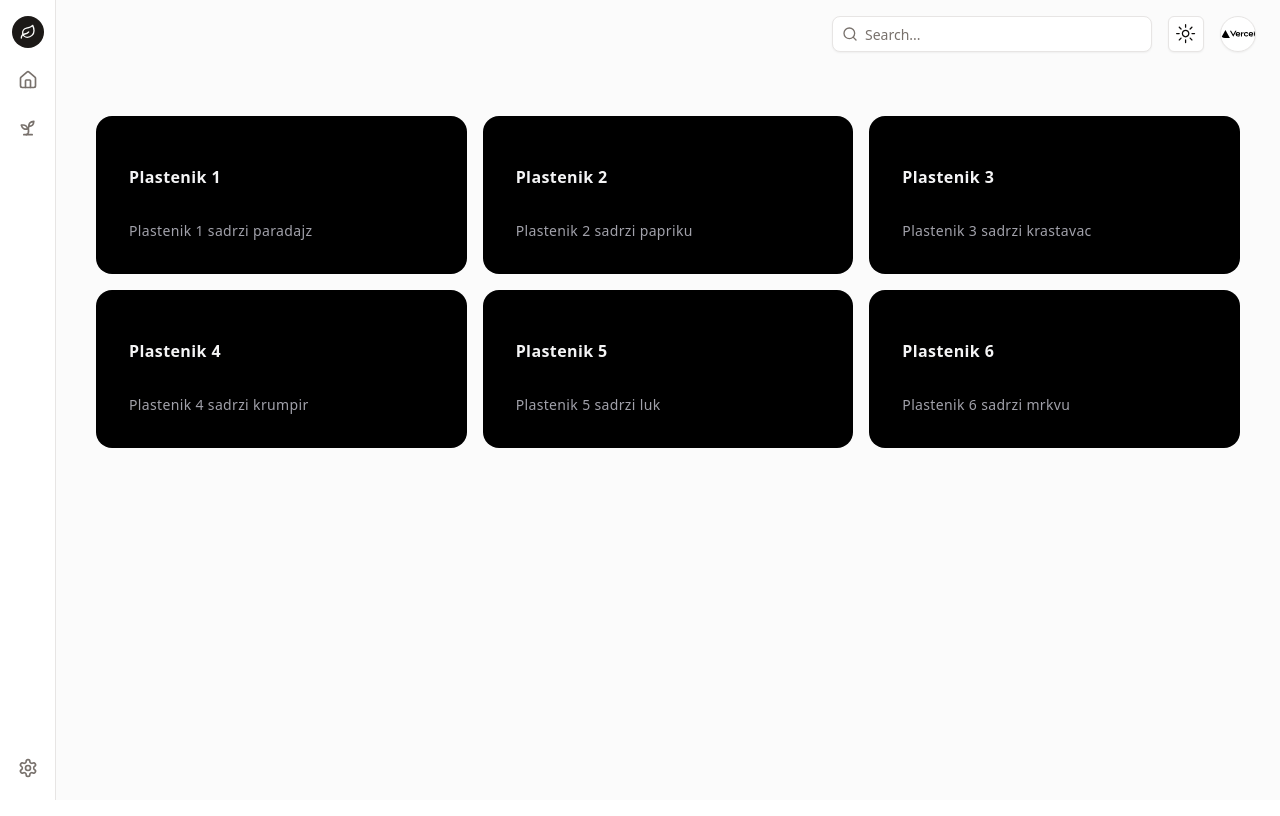
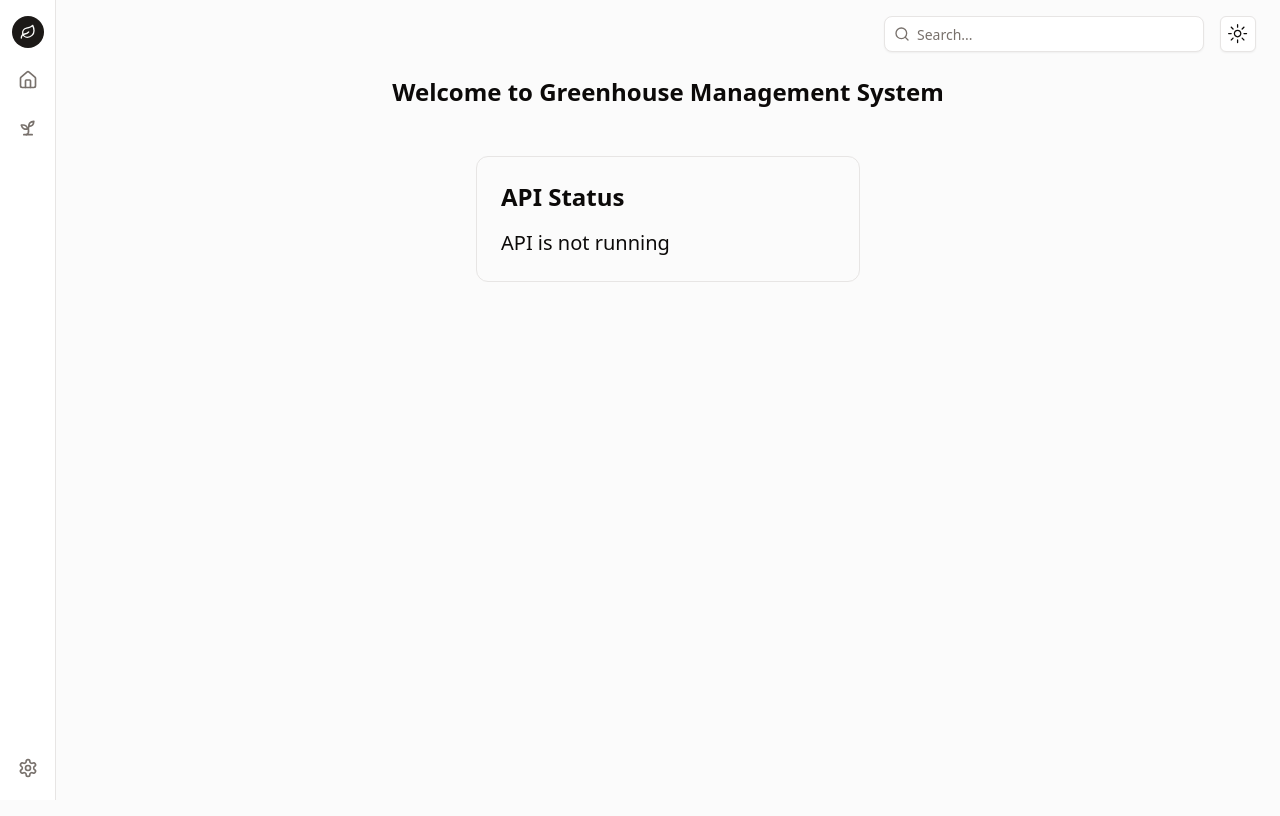
Before and after one commit to BranimirMedvedec/greenhouse-management-system, a Next.js app: page / in a window 1280 px wide. Shown: the top 816 px of the page. Built offline with nearby package versions, Linux system fonts and the light colour scheme.

Commit message:
home page, greenhouse page

```diff
--- a/app/greenhouse/[id]/page.js
+++ b/app/greenhouse/[id]/page.js
@@ -9,7 +9,7 @@ import { Input } from "@/components/ui/input";
 import { RadioGroup, RadioGroupItem } from "@/components/ui/radio-group";
 import { Button } from "@/components/ui/button";
 
-export default function GreenhousePage () {
+export default function Greenhouse() {
 	const [temperature, setTemperature] = useState('');
 	const [humidity, setHumidity] = useState('');
 	const [mode, setMode] = useState('automatic');
--- /dev/null
+++ b/app/greenhouse/page.js
@@ -0,0 +1,43 @@
+"use client"
+import { HoverEffect } from "@/components/ui/card-hover-effect"
+
+export const greenhouses = [
+	{
+		title: "Plastenik 1",
+		description: "Plastenik 1 sadrzi paradajz",
+		link: "/greenhouse/1",
+	},
+	{
+		title: "Plastenik 2",
+		description: "Plastenik 2 sadrzi papriku",
+		link: "/greenhouse/2",
+	},
+	{
+		title: "Plastenik 3",
+		description: "Plastenik 3 sadrzi krastavac",
+		link: "/greenhouse/3",
+	},
+	{
+		title: "Plastenik 4",
+		description: "Plastenik 4 sadrzi krumpir",
+		link: "/greenhouse/4",
+	},
+	{
+		title: "Plastenik 5",
+		description: "Plastenik 5 sadrzi luk",
+		link: "/greenhouse/5",
+	},
+	{
+		title: "Plastenik 6",
+		description: "Plastenik 6 sadrzi mrkvu",
+		link: "/greenhouse/6",
+	},
+]
+
+export default function GreenhouseHome() {
+	return (
+		<div className="max-w-7xl mx-auto px-8">
+			<HoverEffect items={greenhouses} />
+		</div>
+	)
+}
--- a/app/layout.js
+++ b/app/layout.js
@@ -17,7 +17,9 @@ export const metadata = {
 
 export default function RootLayout({ children }) {
 	return (
-		<html lang="en">
+		<html
+			lang="en"
+			suppressHydrationWarning>
 			<body
 				className={cn(
 					"min-h-screen bg-background font-sans antialiased",
--- a/app/page.js
+++ b/app/page.js
@@ -1,44 +1,21 @@
-"use client"
-import { HoverEffect } from "@/components/ui/card-hover-effect"
-
-export const greenhouses = [
-	{
-		title: "Plastenik 1",
-		description: "Plastenik 1 sadrzi paradajz",
-		link: "/greenhouse/1",
-	},
-	{
-		title: "Plastenik 2",
-		description: "Plastenik 2 sadrzi papriku",
-		link: "/greenhouse/2",
-	},
-	{
-		title: "Plastenik 3",
-		description: "Plastenik 3 sadrzi krastavac",
-		link: "/greenhouse/3",
-	},
-	{
-		title: "Plastenik 4",
-		description: "Plastenik 4 sadrzi krumpir",
-		link: "/greenhouse/4",
-	},
-	{
-		title: "Plastenik 5",
-		description: "Plastenik 5 sadrzi luk",
-		link: "/greenhouse/5",
-	},
-	{
-		title: "Plastenik 6",
-		description: "Plastenik 6 sadrzi mrkvu",
-		link: "/greenhouse/6",
-	},
-]
+import { checkApiStatus } from "@/lib/actions"
 
 export default function Home() {
+	// const message = checkApiStatus()
+	const message = { message: "API is not running" }
 
 	return (
-		<div className="max-w-7xl mx-auto px-8">
-			<HoverEffect items={greenhouses} />
+		<div className="flex flex-col items-center min-h-screen py-2">
+			<h1 className="text-2xl font-bold">
+				Welcome to Greenhouse Management System
+			</h1>
+
+			<div className="flex flex-wrap items-center justify-around max-w-4xl mt-6 sm:w-full">
+				<div className="p-6 mt-6 text-left border w-96 rounded-xl">
+					<h3 className="text-2xl font-bold">API Status</h3>
+					<p className="mt-4 text-xl">{message.message}</p>
+				</div>
+			</div>
 		</div>
 	)
 }
--- a/components/nav-layout.jsx
+++ b/components/nav-layout.jsx
@@ -2,31 +2,17 @@
 import * as React from "react"
 import Image from "next/image"
 import Link from "next/link"
-import {
-	Home,
-	Leaf,
-	LineChart,
-	Package,
-	Package2,
-	PanelLeft,
-	Search,
-	Settings,
-	ShoppingCart,
-	Sprout,
-	Users2,
-} from "lucide-react"
+import { Home, Leaf, PanelLeft, Search, Settings, Sprout } from "lucide-react"
 import {
 	Breadcrumb,
 	BreadcrumbItem,
 	BreadcrumbLink,
 	BreadcrumbList,
-	BreadcrumbPage,
 	BreadcrumbSeparator,
 } from "@/components/ui/breadcrumb"
 import { Button } from "@/components/ui/button"
 import {
 	DropdownMenu,
-	DropdownMenuCheckboxItem,
 	DropdownMenuContent,
 	DropdownMenuItem,
 	DropdownMenuLabel,
@@ -79,8 +65,8 @@ export function NavLayout({ children }) {
 						</span>
 					</Link>
 					<TooltipProvider>
-						{navLinks.slice(0, -1).map((link, index) => (
-							<Tooltip key={index}>
+						{navLinks.slice(0, -1).map((link) => (
+							<Tooltip key={link.href}>
 								<TooltipTrigger asChild>
 									<Link
 										href={link.href}
@@ -100,7 +86,7 @@ export function NavLayout({ children }) {
 				</nav>
 				<nav className="mt-auto flex flex-col items-center gap-4 px-2 sm:py-4">
 					<TooltipProvider>
-						<Tooltip>
+						<Tooltip key={navLinks[navLinks.length - 1].href}>
 							<TooltipTrigger asChild>
 								<Link
 									href={navLinks[navLinks.length - 1].href}
@@ -142,9 +128,9 @@ export function NavLayout({ children }) {
 										Greenhouse Management System
 									</span>
 								</Link>
-								{navLinks.map((link, index) => (
+								{navLinks.map((link) => (
 									<Link
-										key={index}
+										key={link.href}
 										href={link.href}
 										className="flex items-center gap-4 px-2.5 text-muted-foreground hover:text-foreground">
 										{link.icon}
@@ -157,20 +143,19 @@ export function NavLayout({ children }) {
 					<Breadcrumb className="hidden md:flex">
 						<BreadcrumbList>
 							{pathNames.map((name, index) => (
-								<>
+								<React.Fragment key={name}>
 									{index > 0 && <BreadcrumbSeparator />}
-									<BreadcrumbItem key={index}>
+									<BreadcrumbItem>
 										<BreadcrumbLink asChild>
 											<Link
-												href={`/${path
-													.split("/")
-													.slice(1, index + 1)
+												href={`/${pathNames
+													.slice(0, index + 1)
 													.join("/")}`}>
 												{name}
 											</Link>
 										</BreadcrumbLink>
 									</BreadcrumbItem>
-								</>
+								</React.Fragment>
 							))}
 						</BreadcrumbList>
 					</Breadcrumb>
@@ -183,38 +168,6 @@ export function NavLayout({ children }) {
 						/>
 					</div>
 					<ModeToggle />
-					<DropdownMenu>
-						<DropdownMenuTrigger asChild>
-							<Button
-								variant="outline"
-								size="icon"
-								className="overflow-hidden rounded-full">
-								<Image
-									src="/vercel.svg"
-									width={36}
-									height={36}
-									alt="Avatar"
-									className="overflow-hidden rounded-full"
-								/>
-							</Button>
-						</DropdownMenuTrigger>
-						<DropdownMenuContent align="end">
-							<DropdownMenuLabel>
-								<Link href="/account">My Account</Link>
-							</DropdownMenuLabel>
-							<DropdownMenuSeparator />
-							<DropdownMenuItem>
-								<Link href="/settings">Settings</Link>
-							</DropdownMenuItem>
-							<DropdownMenuSeparator />
-							<DropdownMenuItem>
-								<Link href="/login">Login</Link>
-							</DropdownMenuItem>
-							<DropdownMenuItem>
-								<Link href="/logout">Logout</Link>
-							</DropdownMenuItem>
-						</DropdownMenuContent>
-					</DropdownMenu>
 				</header>
 				<main>{children}</main>
 			</div>
--- /dev/null
+++ b/lib/actions.js
@@ -0,0 +1,13 @@
+"use server"
+
+export async function checkApiStatus() {
+	try {
+		const response = await fetch("http://localhost:8123/api/")
+		const data = await response.json()
+		console.log("API status:", data)
+		return data
+	} catch (error) {
+		console.error("Error fetching API status:", error)
+		return { message: "API is not running" }
+	}
+}
```
